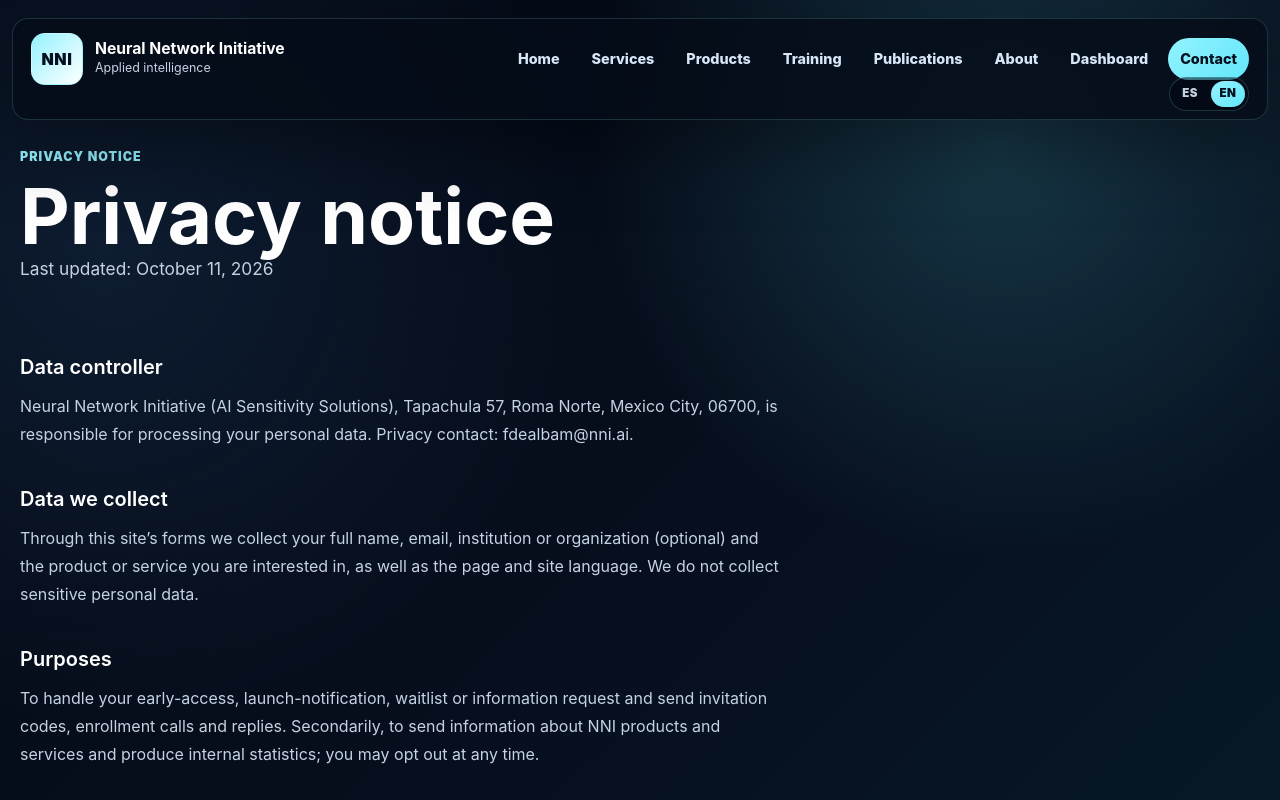
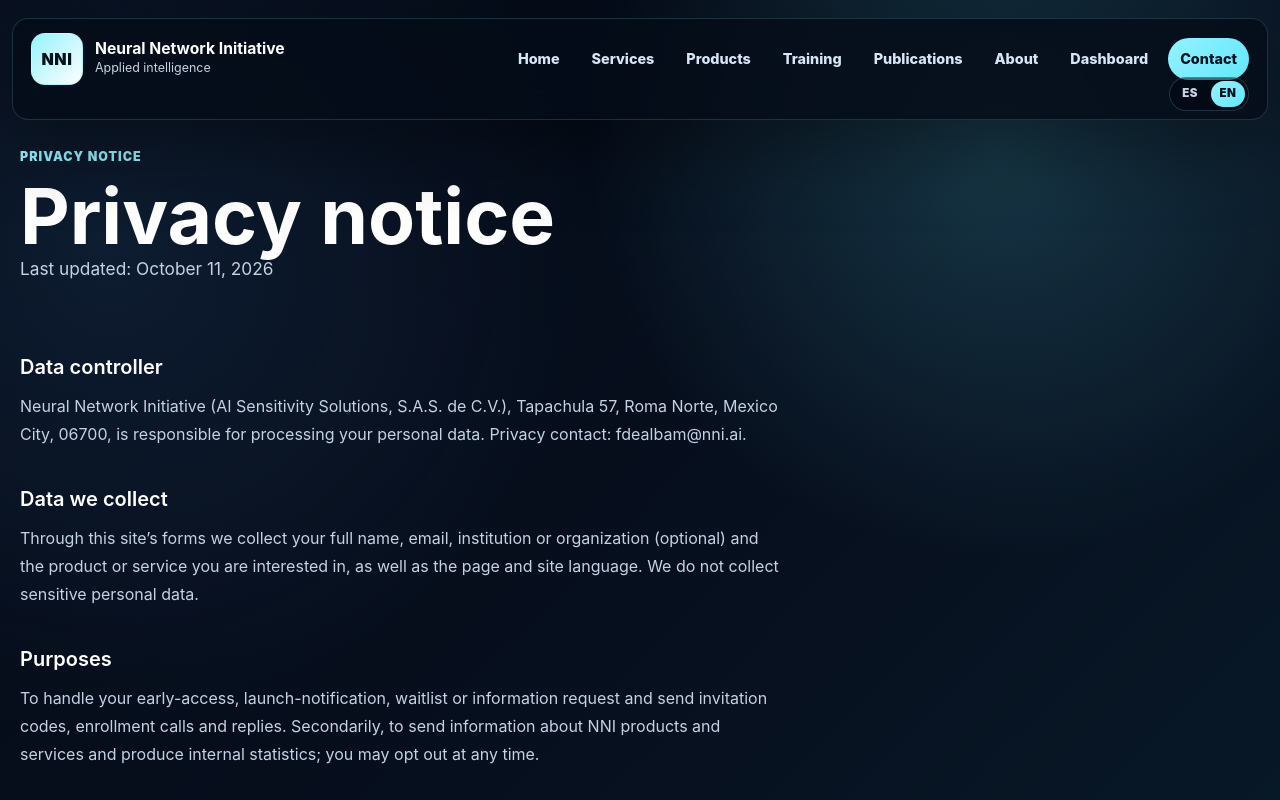
Before and after one commit to AISENSITIVITYSOLUTIONS/nni_official_page, a React (Vite) app: page /privacidad in a window 1280 px wide. Shown: the top 800 px of the page. Built offline with nearby package versions, Linux system fonts and the light colour scheme.

Commit message:
docs: razón social completa en el aviso de privacidad
Co-Authored-By: Claude Opus 5.5 <noreply@anthropic.com>
Claude-Session: https://claude.ai/code/session_011E4Q51Wkc9p836BNdc467V

```diff
--- a/src/pages/Privacy.jsx
+++ b/src/pages/Privacy.jsx
@@ -10,7 +10,7 @@ const content = {
     title: 'Aviso de privacidad integral',
     updated: `Última actualización: ${UPDATED}`,
     sections: [
-      ['Responsable', `Neural Network Initiative (AI Sensitivity Solutions), con domicilio en Tapachula 57, colonia Roma Norte, Ciudad de México, C.P. 06700, es responsable del tratamiento de sus datos personales. Contacto de privacidad: ${CONTACT}.`],
+      ['Responsable', `Neural Network Initiative (AI Sensitivity Solutions, S.A.S. de C.V.), con domicilio en Tapachula 57, colonia Roma Norte, Ciudad de México, C.P. 06700, es responsable del tratamiento de sus datos personales. Contacto de privacidad: ${CONTACT}.`],
       ['Datos que recabamos', 'A través de los formularios de este sitio recabamos: nombre completo, correo electrónico, institución u organización (opcional) y el producto o servicio de su interés. También registramos la página desde la que envía el formulario y el idioma del sitio. No recabamos datos personales sensibles.'],
       ['Finalidades primarias', 'Atender su solicitud de acceso anticipado, aviso de lanzamiento, lista de espera o información; enviarle códigos de invitación, convocatorias de inscripción y respuestas a su consulta.'],
       ['Finalidades secundarias', 'Enviarle información sobre productos, cursos y servicios de NNI, y elaborar estadísticas internas de interés por producto. Si no desea que sus datos se usen para estas finalidades, escríbanos a ' + CONTACT + '; su negativa no afectará la atención de su solicitud.'],
@@ -26,7 +26,7 @@ const content = {
     title: 'Privacy notice',
     updated: 'Last updated: October 11, 2026',
     sections: [
-      ['Data controller', `Neural Network Initiative (AI Sensitivity Solutions), Tapachula 57, Roma Norte, Mexico City, 06700, is responsible for processing your personal data. Privacy contact: ${CONTACT}.`],
+      ['Data controller', `Neural Network Initiative (AI Sensitivity Solutions, S.A.S. de C.V.), Tapachula 57, Roma Norte, Mexico City, 06700, is responsible for processing your personal data. Privacy contact: ${CONTACT}.`],
       ['Data we collect', 'Through this site’s forms we collect your full name, email, institution or organization (optional) and the product or service you are interested in, as well as the page and site language. We do not collect sensitive personal data.'],
       ['Purposes', 'To handle your early-access, launch-notification, waitlist or information request and send invitation codes, enrollment calls and replies. Secondarily, to send information about NNI products and services and produce internal statistics; you may opt out at any time.'],
       ['Sharing', 'We do not sell or transfer your data. We store it using Google services (Google Workspace and Google Sheets) as data processors.'],
```
